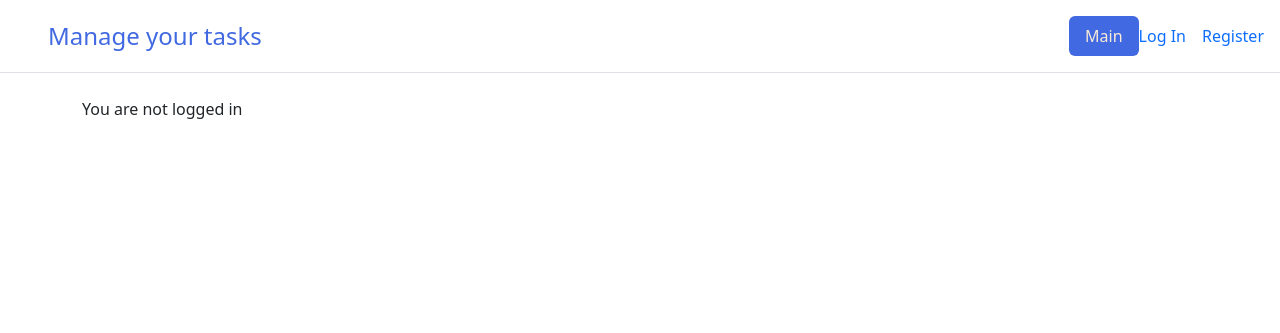
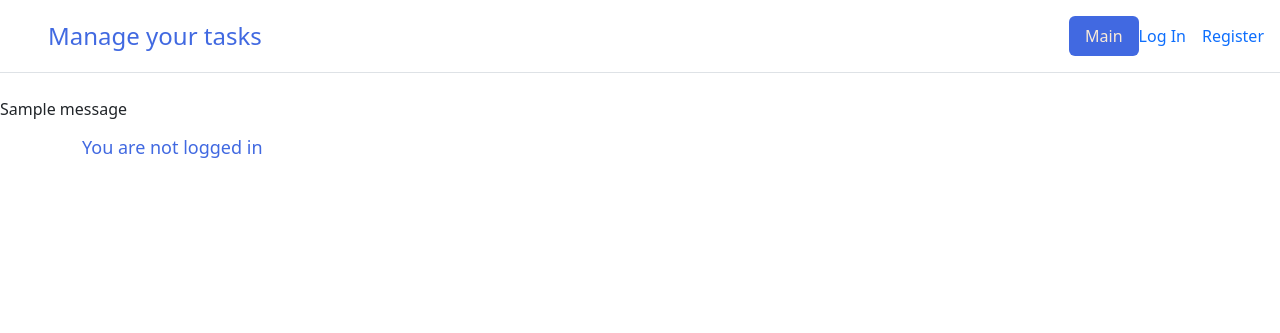
Before and after one commit to KateF20/taskmanager_django, a Django app: page / in a window 1280 px wide. Shown: the top 333 px of the page. Run offline with Django 4.2, Linux system fonts and the light colour scheme; tables that the repository leaves empty hold one stand-in row (values such as "Sample post"); one stand-in notice (Sample message) is shown.

Commit message:
catch user data when register; remove duplicate code from main/index.html and views.py

```diff
--- a/taskmanager/conf/settings.py
+++ b/taskmanager/conf/settings.py
@@ -41,7 +41,7 @@ INSTALLED_APPS = [
     'django.contrib.messages',
     'django.contrib.staticfiles',
     'taskmanager.taskeditor',
-    'crispy_forms'
+    'crispy_forms',
 ]
 
 MIDDLEWARE = [
--- a/taskmanager/conf/urls.py
+++ b/taskmanager/conf/urls.py
@@ -6,5 +6,5 @@ urlpatterns = [
     path('admin/', admin.site.urls),
     path('accounts/', include('django.contrib.auth.urls')),
     path('', include('taskmanager.taskeditor.urls')),
-    path('registration', registration, name='registration')
+    path('registration', registration, name='registration'),
 ]
--- a/taskmanager/taskeditor/templates/main/base.html
+++ b/taskmanager/taskeditor/templates/main/base.html
@@ -26,6 +26,13 @@
           {% endif %}
       </ul>
     </header>
+    {% if messages %}
+        <div class="messages">
+            {% for message in messages %}
+                <p{% if message.tags %} class="{{ message.tags }}"{% endif %}>{{ message }}</p>
+            {% endfor %}
+        </div>
+    {% endif %}
     <div class="container">{% block content %}{% endblock %}</div>
 </body>
 </html>
--- a/taskmanager/taskeditor/templates/main/index.html
+++ b/taskmanager/taskeditor/templates/main/index.html
@@ -5,12 +5,14 @@
 {% endblock %}
 
 {% block content %}
+    <h1 style="font-size: large; color: royalblue">
     {% if user.is_authenticated %}
         {% if user.first_name and user.last_name %}
-            <h1 style="font-size: large; color: royalblue">Hi {{ user.first_name}} {{ user.last_name}}!</h1>
+            Hi {{ user.first_name}} {{ user.last_name}}!
         {% else %}
-            <h1 style="font-size: large; color: royalblue">Hi {{ user.username }}!</h1>
+            Hi {{ user.username }}!
         {% endif %}
+        </h1>
         <h2>Your task manager</h2>
         {% if tasks %}
             {% for elem in tasks %}
--- a/taskmanager/taskeditor/templates/registration/registration.html
+++ b/taskmanager/taskeditor/templates/registration/registration.html
@@ -10,7 +10,6 @@
     <form action="" method="POST" style="justify-content: center">
         <h1 class="h3 mb-3 fw-normal" style="color: royalblue">Register</h1>
         {% csrf_token %}
-
         {% for field in form %}
             <div>
                 {{ field.label }}: <br> {{ field }}
--- a/taskmanager/taskeditor/urls.py
+++ b/taskmanager/taskeditor/urls.py
@@ -3,6 +3,5 @@ from . import views
 
 urlpatterns = [
     path('', views.index, name='main'),
-    path('about', views.about, name='about'),
-    path('create', views.create, name='create')
+    path('create', views.create, name='create'),
 ]
--- a/taskmanager/taskeditor/views.py
+++ b/taskmanager/taskeditor/views.py
@@ -5,15 +5,11 @@ from django.contrib import messages
 
 
 def index(request):
+    tasks = []
     if request.user.is_authenticated:
         tasks = Task.objects.filter(user=request.user).order_by('-id')
-        return render(request, 'main/index.html', {'title': 'Main page', 'tasks': tasks})
-    else:
-        return render(request, 'main/index.html')
 
-
-def about(request):
-    return render(request, 'main/about.html')
+    return render(request, 'main/index.html', {'tasks': tasks})
 
 
 def create(request):
@@ -35,15 +31,13 @@ def create(request):
 
 
 def registration(request):
+    form = NewUserForm(request.POST or None)
     if request.method == 'POST':
-        form = NewUserForm(request.POST)
         if form.is_valid():
             form.save()
 
             messages.success(request, f'Your account has been created. You can log in now!')
             return redirect('/')
 
-    form = NewUserForm()
-
     context = {'form': form}
     return render(request, 'registration/registration.html', context)
```
